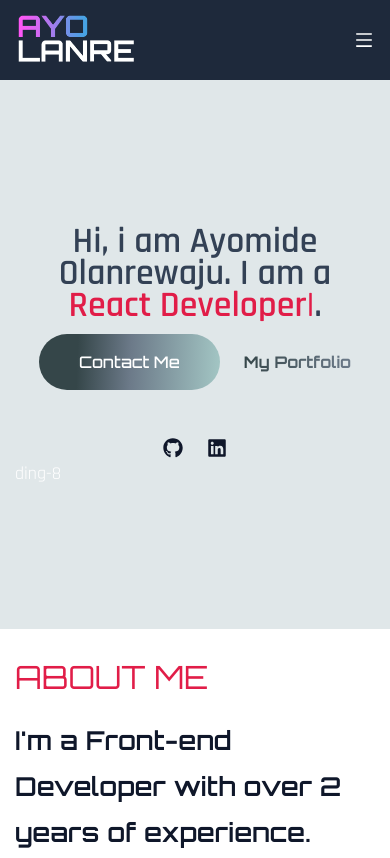
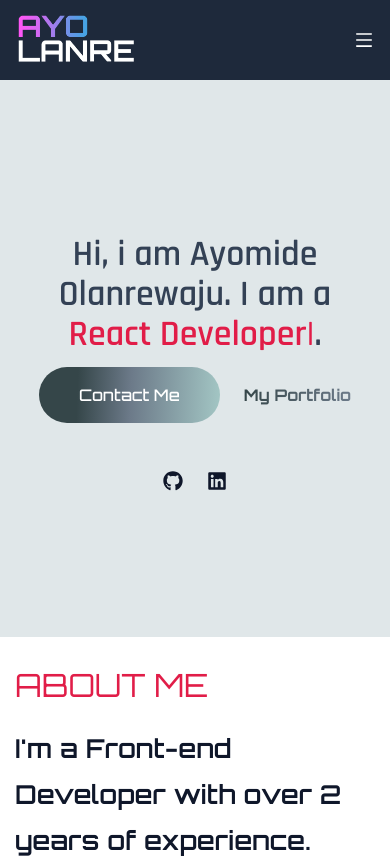
Before and after one commit to oluwatob1/portfolio, a React (Create React App) app: page / in a window 390 px wide. Shown: the top 858 px of the page. Built offline with nearby package versions, Linux system fonts and the light colour scheme; the HTML template or start-up script is replaced by a standard one; a web font is replaced by a local one.

Commit message:
second commit

```diff
--- a/src/components/Banner.js
+++ b/src/components/Banner.js
@@ -10,7 +10,7 @@ import { fadeIn } from '../variants'
 
 const Banner = () => {
   return (
-    <section className='min-h-[65vh] lg:min-h-[88vh] flex items-center bg-main' id='home'>
+    <section className='min-h-[66vh] lg:min-h-[88vh] flex items-center bg-main' id='home'>
       <div className='container mx-auto'>
         <div className='flex flex-col gap-y-8 lg:flex-row lg:items-center lg:gap-x-12'>
           <div className='flex-1 text-center font-secondary lg:text-left'>
@@ -29,7 +29,7 @@ const Banner = () => {
                 repeat={Infinity}
               />
             </motion.div> */}
-            <motion.p variants={fadeIn('up', 0.5)} initial="hidden" whileInView={'show'} viewport={{ once: false, amount: 0.7 }} className='lg:p-3 p-1 lg:mt-4 mt-1 lg:mb-8 mb-2 lg:text-[36px] text-[36px] font-secondary font-semibold max-w-lg mx-auto lg:mx-0 text-slate-700 lea'>Hi, i am Ayomide Olanrewaju. I am a <TypeAnimation sequence={[
+            <motion.p variants={fadeIn('up', 0.5)} initial="hidden" whileInView={'show'} viewport={{ once: false, amount: 0.7 }} className='lg:p-3 p-1 lg:mt-4 mt-1 lg:mb-8 mb-2 lg:text-[36px] text-[36px] font-secondary font-semibold max-w-lg mx-auto lg:mx-0 text-slate-700 leading-10'>Hi, i am Ayomide Olanrewaju. I am a <TypeAnimation sequence={[
                 'Front-end Developer',
                 2000,
                 'React Developer',
@@ -59,7 +59,7 @@ const Banner = () => {
           <motion.div variants={fadeIn('down', 0.7)} initial="hidden" whileInView={'show'} className='hidden lg:flex flex-1 max-w-[320px] lg:max-w-[5182px]'>
             <img src={Image3} alt='' className='animate-profile-animate mx-auto w-2/3 md:w-full' width='700px' />
           </motion.div>
-        </div>ding-8
+        </div>
       </div>
     </section>
   );
```
